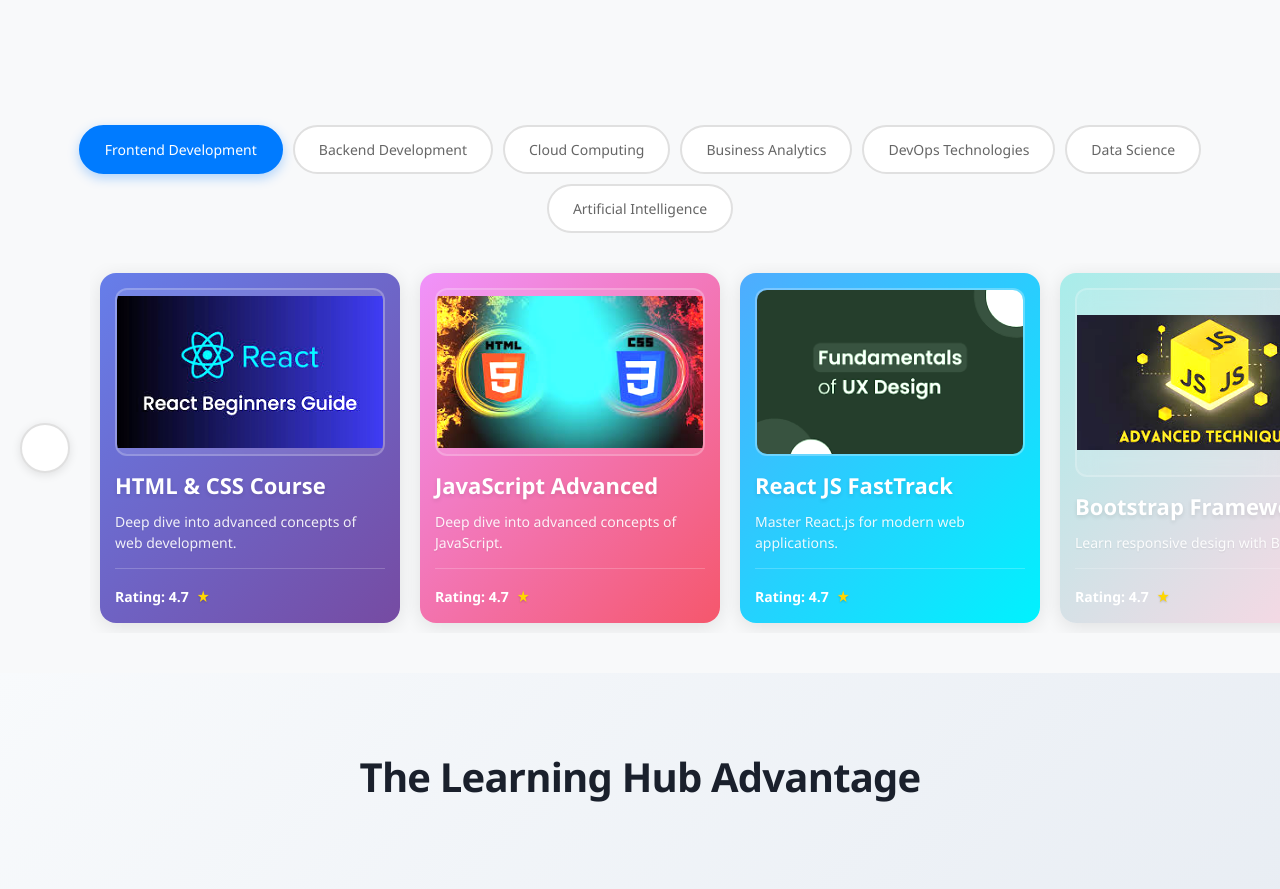
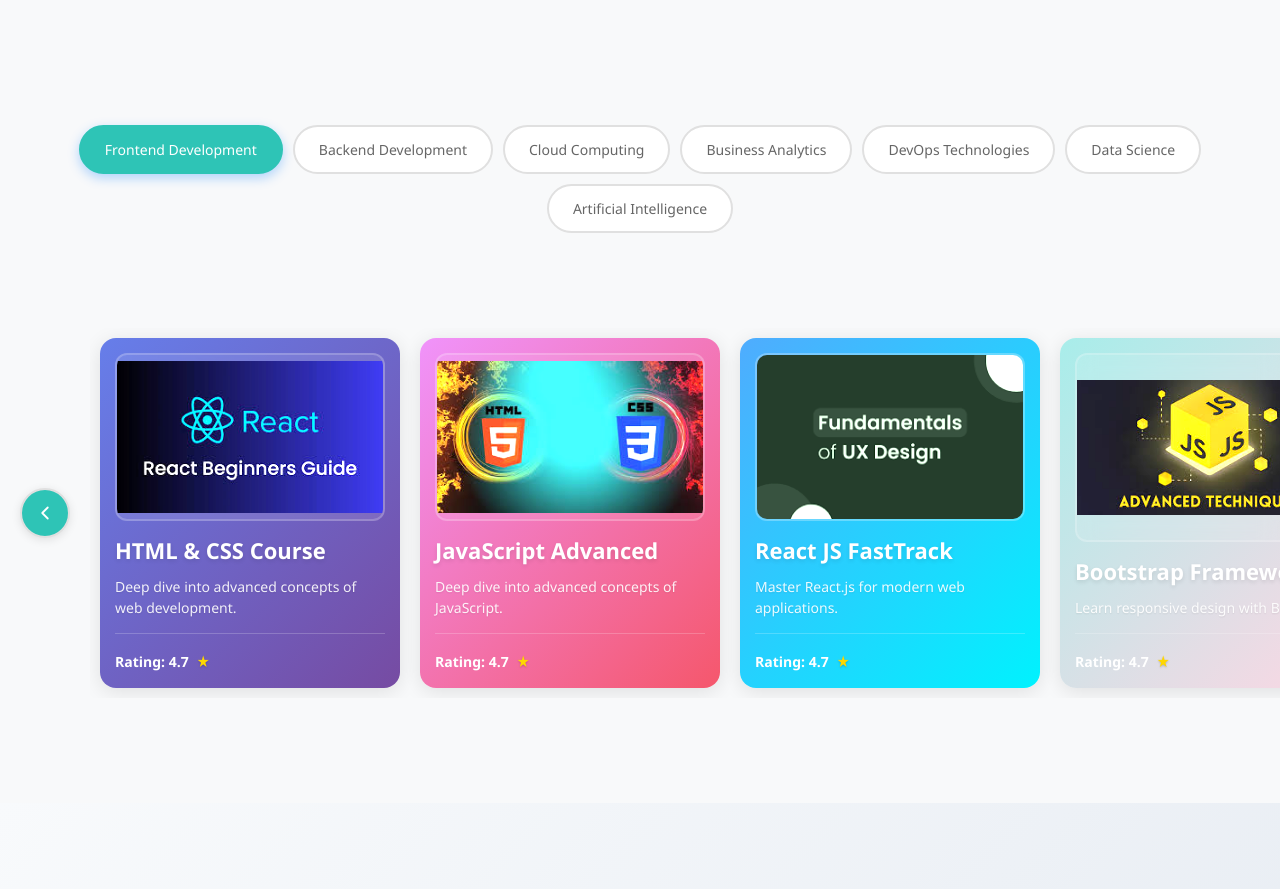
Before and after one commit to Muthuhari/online-learning-site, a React (Create React App) app in the folder Frontend/: page /mainhome in a window 1280 px wide. Shown: the part 1549-2438 px from the top of the page. Built offline with nearby package versions, Linux system fonts and the light colour scheme.

Commit message:
change colors

```diff
--- a/Frontend/src/Components/Home/Home.css
+++ b/Frontend/src/Components/Home/Home.css
@@ -513,14 +513,14 @@
 }
 
 .filter-tab:hover {
-  border-color: #007bff;
-  color: #007bff;
+  border-color: #2EC4B6;;
+  color: #0c0c0c;;
   transform: translateY(-2px);
 }
 
 .filter-tab.active {
-  background-color: #007bff;
-  border-color: #007bff;
+  background-color: #2EC4B6;;
+  border-color: #2EC4B6;;
   color: white;
   box-shadow: 0 4px 12px rgba(0, 123, 255, 0.3);
 }
@@ -532,11 +532,12 @@
   display: flex;
   align-items: center;
   gap: 20px;
+  height: 500px;
 }
 
 /* Carousel Navigation Buttons */
 .carousel-btn {
-  background: white;
+  /*background: white;*/
   border: 2px solid #e0e0e0;
   border-radius: 50%;
   width: 50px;
```
